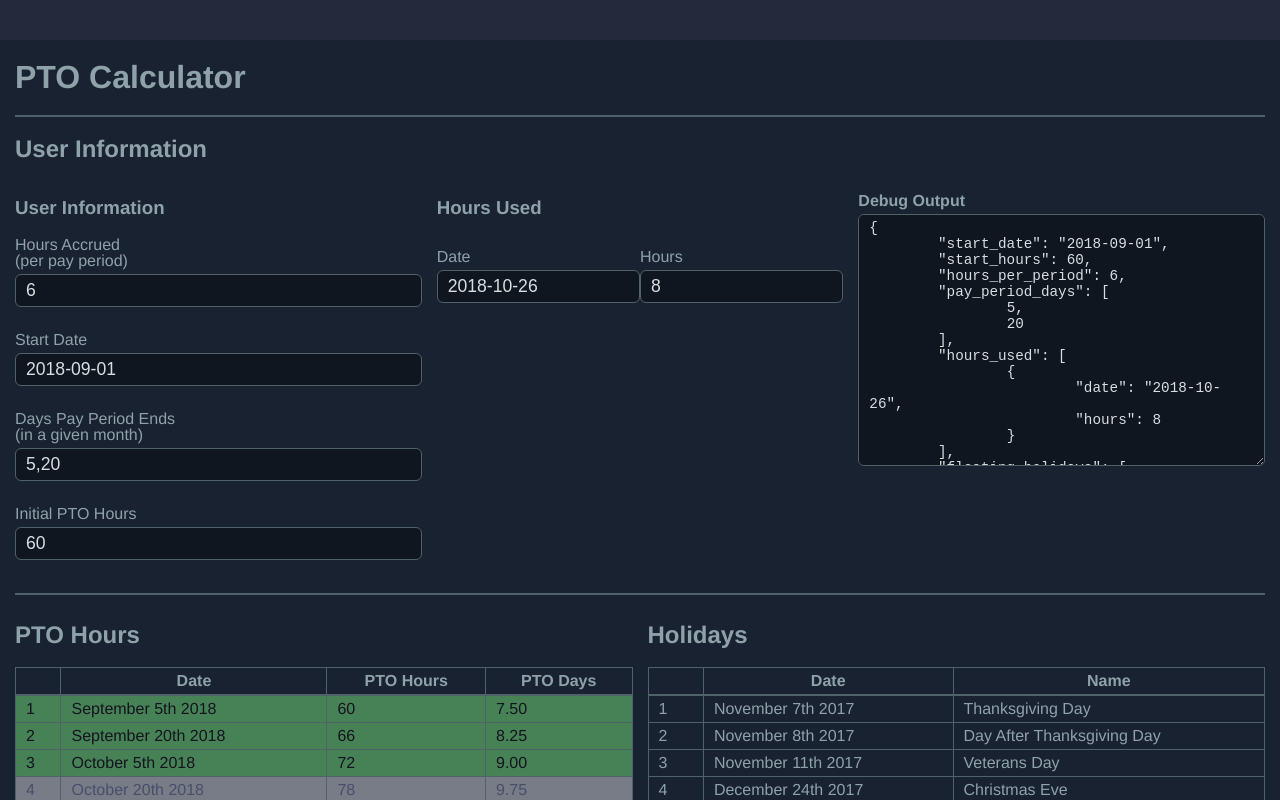
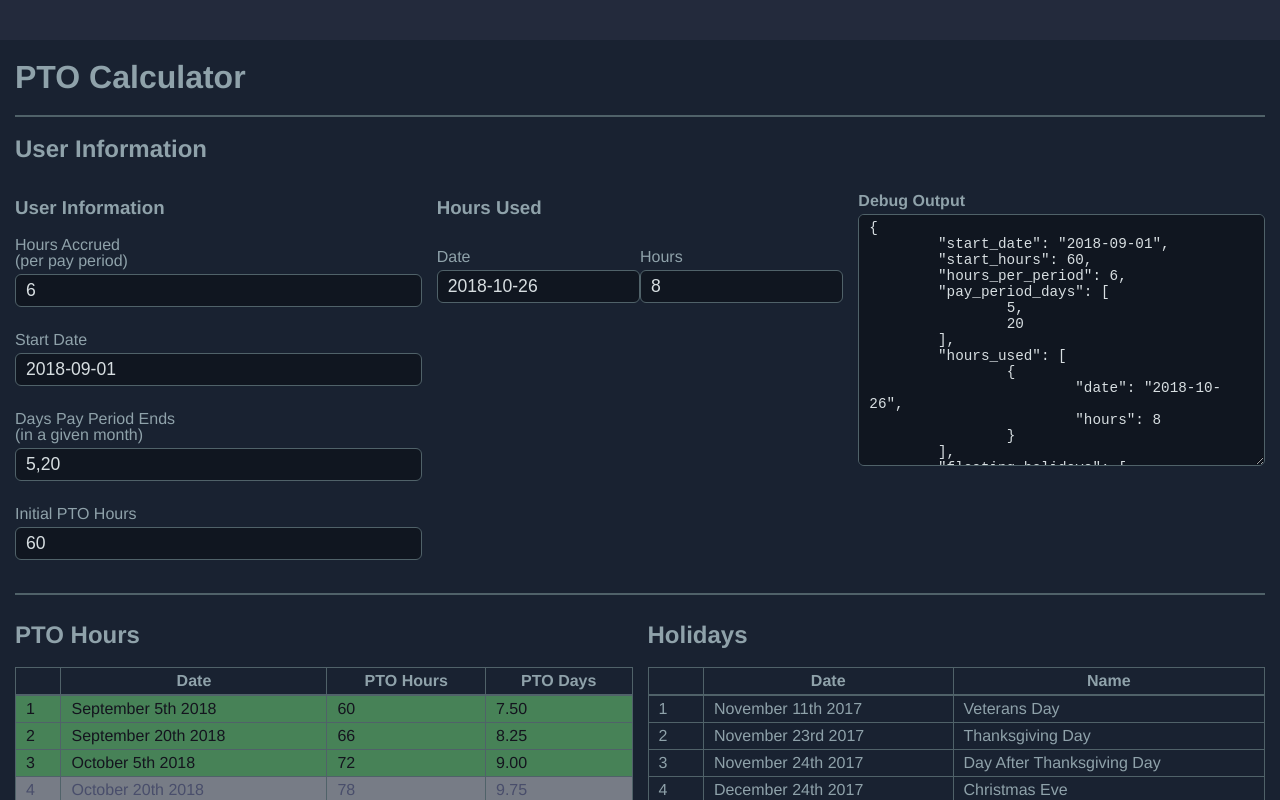
Before and after one commit to bluesalt-labs/pto-calc, a Vue app: page /#/ in a window 1280 px wide. Built offline with nearby package versions, Linux system fonts and the light colour scheme.

Commit message:
Fixes issue getting the Nth day of the month in HolidaysTable.vue

```diff
--- a/src/components/HolidaysTable.vue
+++ b/src/components/HolidaysTable.vue
@@ -137,10 +137,19 @@
         return holidayDate;
       },
       getNthDayInMonth: function(year, month, rule) {
-        var day = moment().set({ 'year': year, 'month': month, 'day': rule[0] });
+        var day = moment().set({ 'year': year, 'month': month, 'date': 1 });
+
+        // Get to the first instance of the specified day
+        for(var i = 0; i < 8; i++) {
+          if(day.format("dddd") === rule[0] || day.day() === rule[0]) {
+            break;
+          }
+
+          day.add(1, 'days');
+        }
 
         if(rule[1] > 1) {
-          day.add(7 * rule[1], 'days');
+          day.add(7 * (rule[1] - 1), 'days');
         }
         else if(rule[1] === -1) {
           var prevDate = day.date();
```
Also changed, not shown: src/assets/data/holidays.json (+9 -9 lines).
